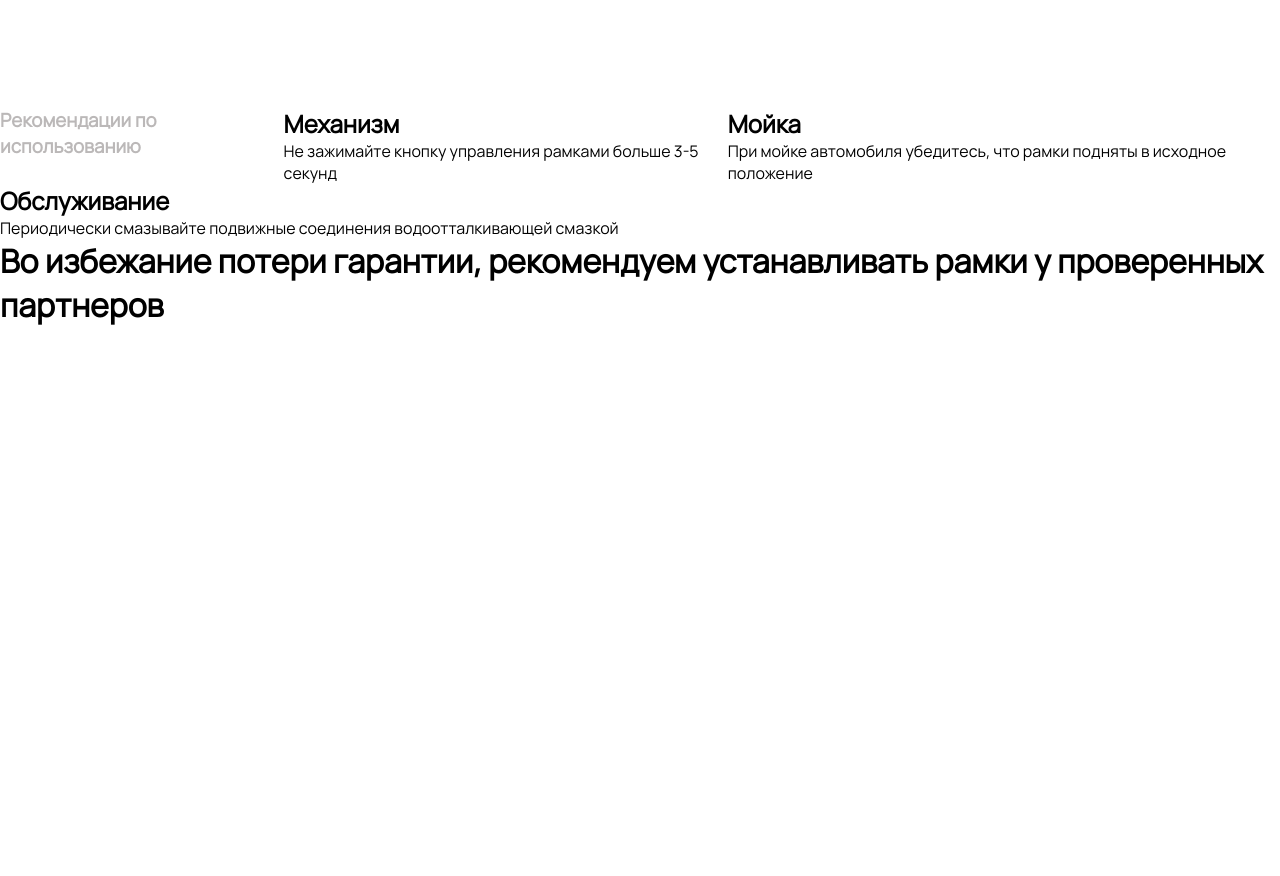
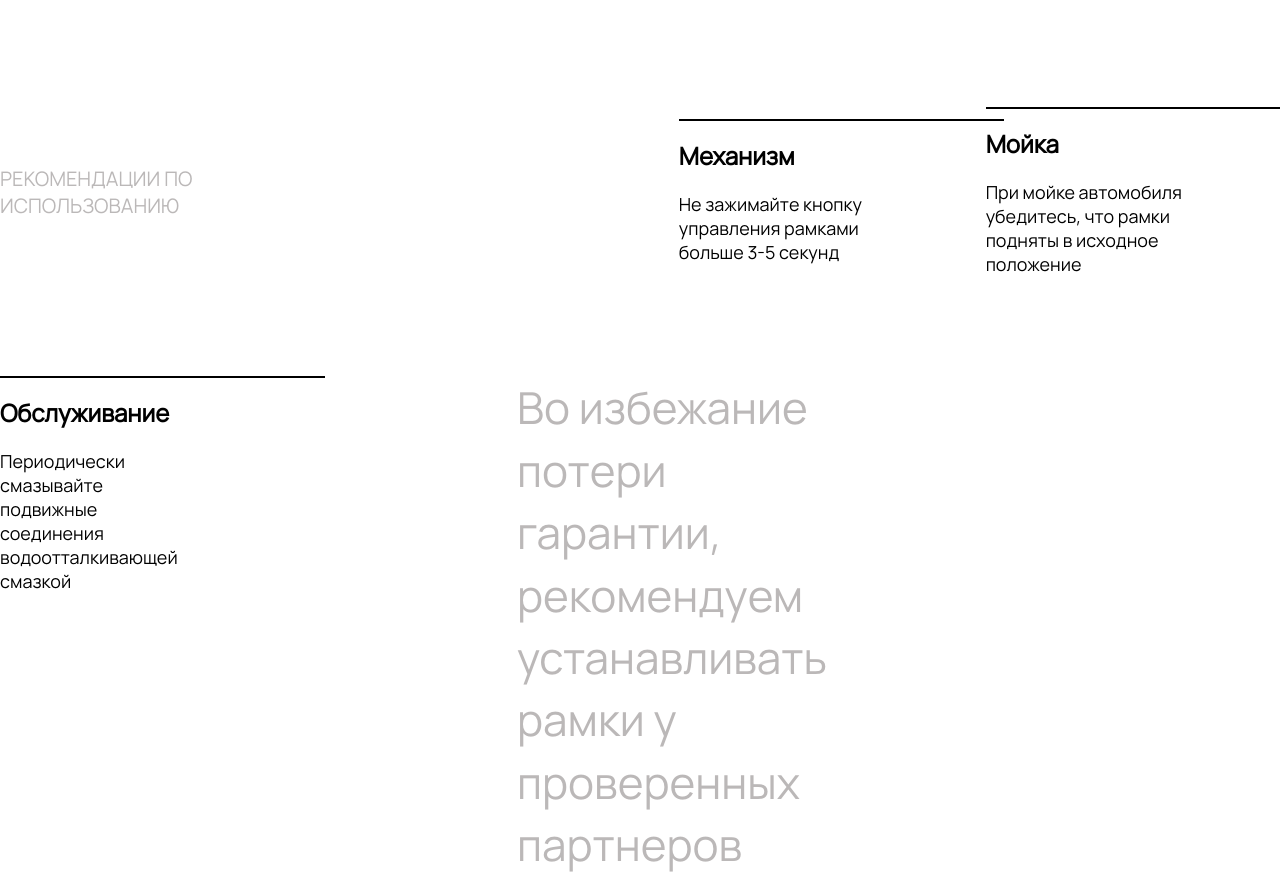
Before and after one commit to pataybob/relights, a plain HTML site: page index.html in a window 1280 px wide. Shown: the part 3925-4801 px from the top of the page. Before the commit the page ends 4252 px from the top, so only its background shows below. Drawn offline with Linux system fonts and the light colour scheme.

Commit message:
failure grid 4 stage

```diff
--- a/index.html
+++ b/index.html
@@ -146,36 +146,33 @@
               <img src="./images/mini-logo.svg" alt="" class="mini__logo">
             </div>
             <div class="guarantee__bottom">
-              <div class="top__side">
-                <div class="recomended">
-                  <h3>Рекомендации по использованию</h3>
+              <div class="grid__mesh-top">
+                <div class="recomended-top">
+                  <p class="reco-top">Рекомендации по использованию</p>
                 </div>
-
-                <div class="guarantee__item">
-                  <div class="before"></div>
-                  <h2>Механизм</h3>
+                <div class="grid__item">
+                  <div class="before">
+                  </div>
+                  <h2>Механизм</h2>
                   <p>Не зажимайте кнопку управления рамками больше 3-5 секунд</p>
                 </div>
-
-                <div class="guarantee__item">
-                  <div class="before"></div>
-                  <h2>Мойка</h3>
+                <div class="grid__item">
+                  <div class="before">
+                  </div>
+                  <h2>Мойка</h2>
                   <p>При мойке автомобиля убедитесь, что рамки подняты в исходное положение</p>
                 </div>
-
-              </div>
-              <div class="bottom__side">
-                <div class="guarantee__item">
-                  <div class="before"></div>
-                  <h2>Обслуживание</h3>
-                  <p>Периодически смазывайте подвижные соединения водоотталкивающей смазкой</p>
+                <div class="grid__mesh-bottom">
+                  <div class="grid__item">
+                    <div class="before">
+                    </div>
+                    <h2>Обслуживание</h2>
+                    <p>Периодически смазывайте подвижные соединения водоотталкивающей смазкой</p>
+                  </div>
+                  <div class="recomended">
+                    <p>Во избежание потери гарантии, рекомендуем устанавливать рамки у проверенных партнеров</p>
+                  </div>
                 </div>
-                <div class="recomended__guarantee">
-                  <div class="before"></div>
-                  <h1>Во избежание потери гарантии, рекомендуем устанавливать рамки у проверенных партнеров</h1>
-                </div>
-
-
               </div>
             </div>
           </div>
--- a/styles/main.scss
+++ b/styles/main.scss
@@ -372,35 +372,60 @@ a{
             }
             .guarantee__bottom{
                 margin-top: 15vh;
-                .top__side{
-                    display: flex;
-                    .recomended{
-                        h3{
+
+                .grid__mesh-top{
+                    display: grid;
+                    grid-template-areas: " a b b ";
+                    grid-column-end: auto;
+                    align-items: center;
+                    .recomended-top{
+                        p{
                             color: #bbb8b8;
+                            font-size: 20px;
+                            max-width: 40%;
+                            text-transform: uppercase;
                         }
                     }
-                    .item__container{
+                    .grid__item{
                         display: flex;
-                        flex-direction: row;
-                        gap: 50px ;
-                        .guarantee__item{
-                            display: flex;
-                            flex-direction: column;
-                            .before{
-                                color: #000000;
-                                display: block;
+                        flex-direction: column;
+                        gap: 20px;
+                        position: relative;
+                        .before{
+                            position: relative;
+                            &::before{
                                 content: "";
-                                &::before{
-                                    content: "";
-                                    display: block;
-                                    width: 200px;
-                                    height: 10px;
-                                    background: #000000;
-
-                                }
+                                background: #000000;
+                                width: 325px;
+                                height: 2px;
+                                position: absolute;
                             }
                         }
+                        h2{
+
+                        }
+                        p{
+                            max-width: 80%;
+                            font-size: 18px;
+                            font-weight: 300;
+                        }
                     }
+                }
+                .grid__mesh-bottom{
+                    margin-top: 100px;
+                    display: flex;
+                    flex-direction: row;
+                    gap: 50%;
+                    .grid__item{
+
+                    }
+                    .recomended{
+                        p{
+                            color: #bbb8b8;
+                            line-height: 62.4px;
+                            font-size: 44px;
+                        }
+                }
             }
         }
     }
```
Also changed, not shown: styles/main.css, 1 other file.
